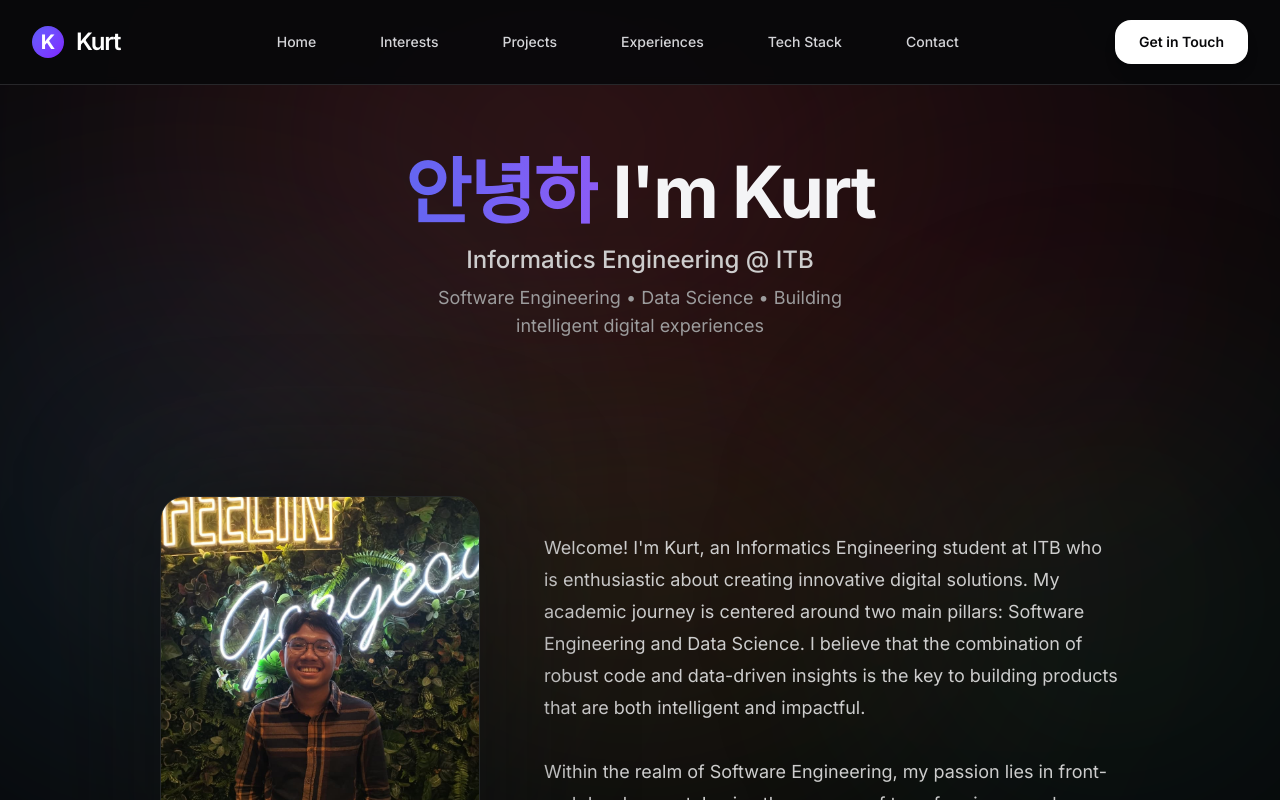
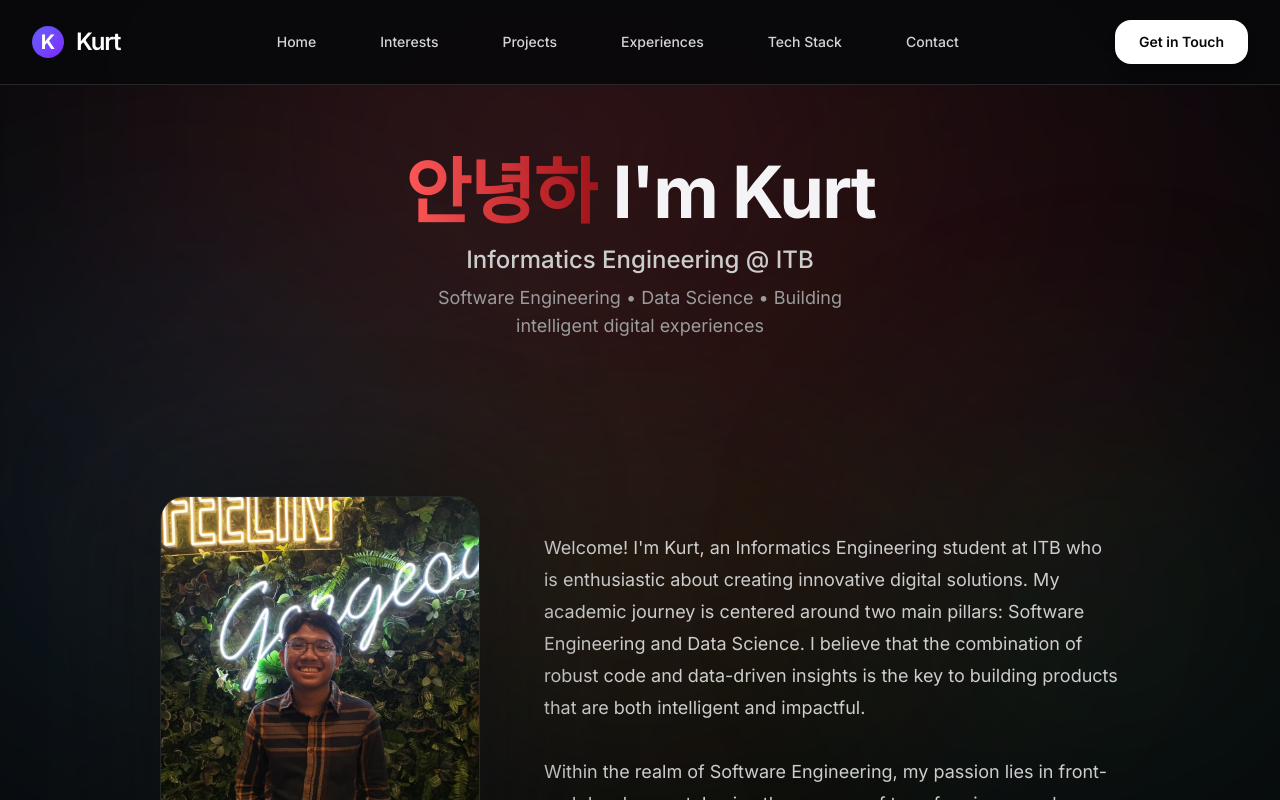
Before and after one commit to Kurt-Mikhael/porto-kurt, a Next.js app: page / in a window 1280 px wide. Shown: the top 800 px of the page. Built offline with nearby package versions, Linux system fonts and the light colour scheme.

Commit message:
adding feat at hello-animation.tsx

```diff
--- a/src/app/components/hello-animation.tsx
+++ b/src/app/components/hello-animation.tsx
@@ -1,6 +1,6 @@
 "use client";
 
-import { useEffect, useState, useRef, useCallback } from "react";
+import { useEffect, useState, useRef } from "react";
 
 interface HelloAnimation {
   text: string;
@@ -39,26 +39,22 @@ export default function HelloAnimation() {
       const currentWord = HELLO_LANGUAGES[state.currentIndex].text;
 
       if (!state.isDeleting) {
-        // Typing
         if (displayedText.length < currentWord.length) {
           setTimeout(() => {
             setDisplayedText(currentWord.slice(0, displayedText.length + 1));
           }, typingSpeed);
         } else {
-          // Selesai typing, tunggu sebelum delete
           setTimeout(() => {
             state.isDeleting = true;
             animationLoop();
           }, delayBeforeDelete);
         }
       } else {
-        // Deleting
         if (displayedText.length > 0) {
           setTimeout(() => {
             setDisplayedText(displayedText.slice(0, -1));
           }, deletingSpeed);
         } else {
-          // Selesai delete, lanjut ke kata berikutnya
           state.isDeleting = false;
           state.currentIndex = (state.currentIndex + 1) % HELLO_LANGUAGES.length;
           setTimeout(() => {
@@ -75,7 +71,7 @@ export default function HelloAnimation() {
     <span
       className="inline-block"
       style={{
-        background: "linear-gradient(to right, #6366f1, #8b5cf6)",
+        background: "linear-gradient(to right, #ff5757, #a1131a)",
         backgroundClip: "text",
         WebkitBackgroundClip: "text",
         color: "transparent",
```
